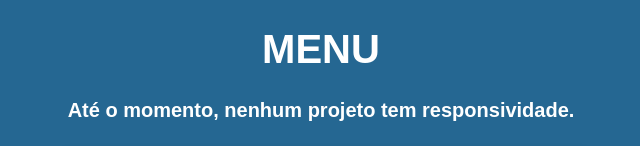
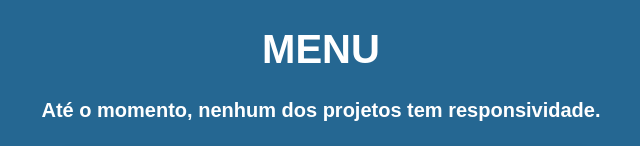
Before and after one commit to dannielfisico/projetos-html-css-javascript, a plain HTML site: page index.html in a window 1280 px wide. Shown: the top 146 px of the page, without its empty margins (319-959 px from the left). Drawn offline with Linux system fonts and the light colour scheme.

Commit message:
alteração no menu

```diff
--- a/index.html
+++ b/index.html
@@ -10,7 +10,7 @@
 <body>
     <header>
         <h1>MENU</h1>
-        <h4>Até o momento, nenhum projeto tem responsividade.</h4>
+        <h4>Até o momento, nenhum  dos projetos tem responsividade.</h4>
     </header>
 
     <section>
```
